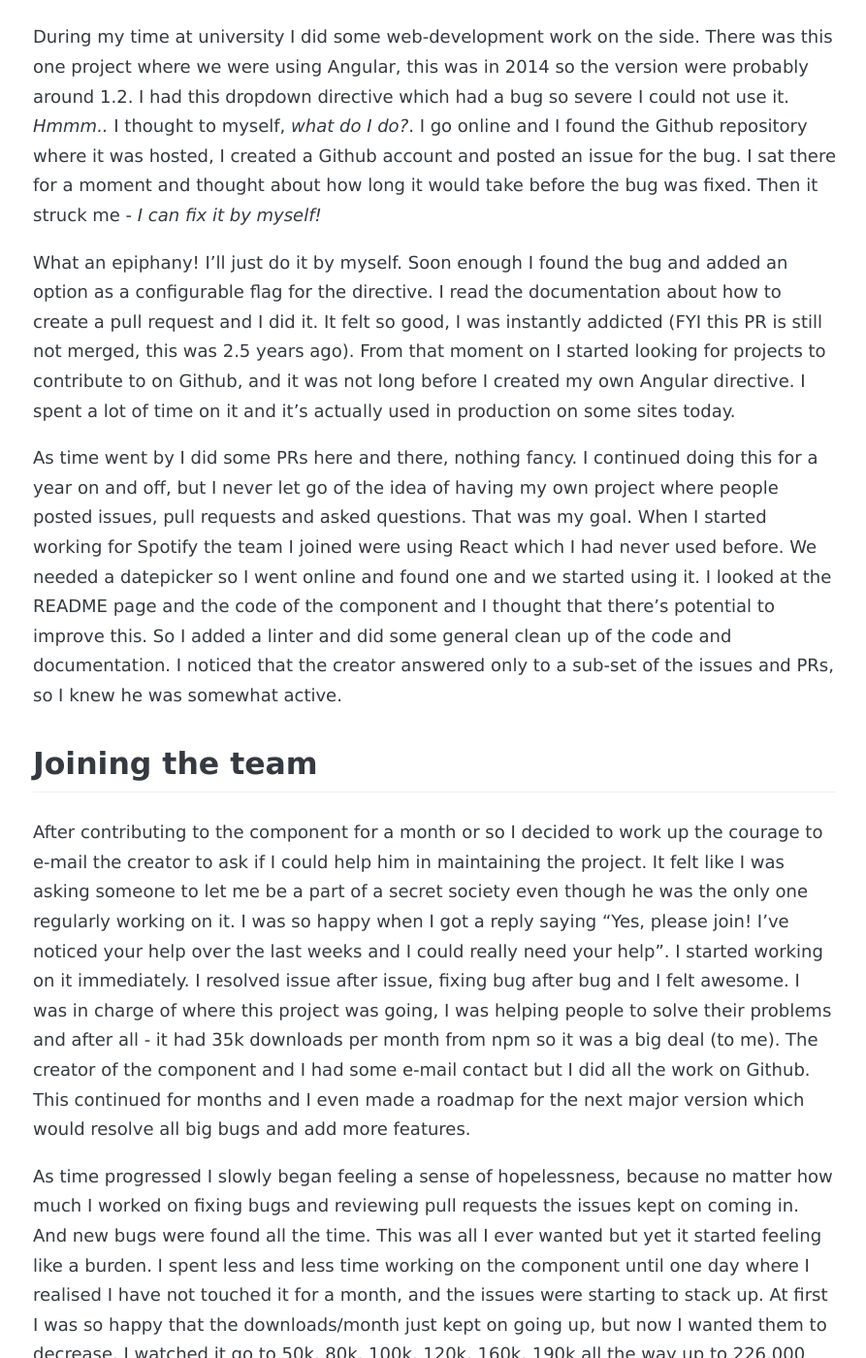
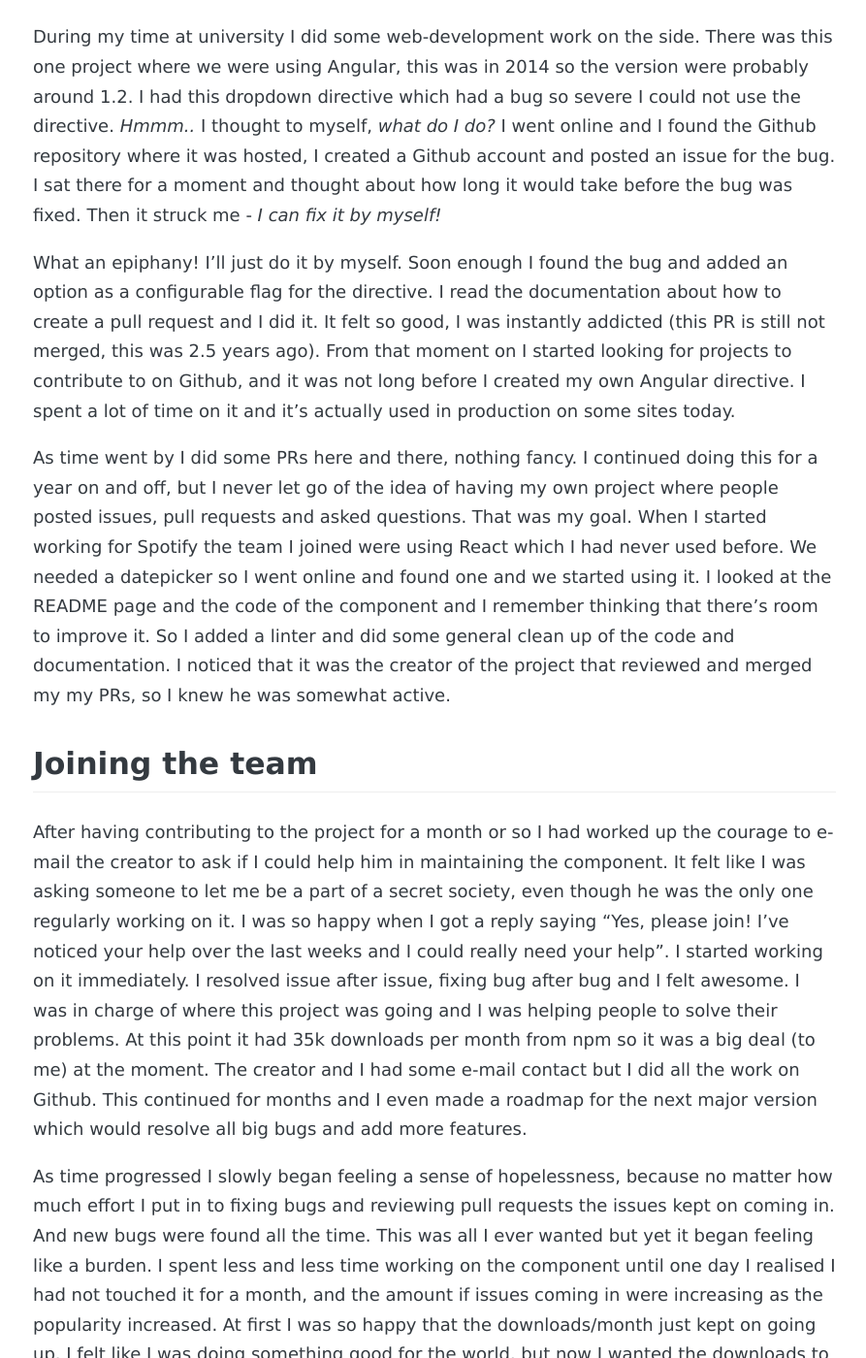
Before and after one commit to simeg/simeg.github.io, a Jekyll site: the page built from _posts/2017-07-24-new-post.md, in a window 1280 px wide and 1400 px high, scrolled down 296 px. Shown: the whole window at 97% size, without its empty margins (192-1085 px from the left). Built offline with Jekyll 4.4.1, drawn with Linux system fonts in a browser that asks for light colours; some web fonts are replaced; comment, search, counter and statistics services are not loaded; some of the changed text lies outside the part shown.

Commit message:
Fix formatting and spelling for latest post

```diff
--- a/_posts/2017-07-24-new-post.md
+++ b/_posts/2017-07-24-new-post.md
@@ -9,33 +9,36 @@
 ---
 
 ## Background
-During my time at university I did some web-development work on the side. There was this one project where we were using Angular, this was in 2014 so the version were probably around 1.2. I had this dropdown directive which had a bug so severe I could not use it. _Hmmm.._ I thought to myself, _what do I do?_. I go online and I found the Github repository where it was hosted, I created a Github account and posted an issue for the bug. I sat there for a moment and thought about how long it would take before the bug was fixed. Then it struck me - _I can fix it by myself!_
+During my time at university I did some web-development work on the side. There was this one project where we were using Angular, this was in 2014 so the version were probably around 1.2. I had this dropdown directive which had a bug so severe I could not use the directive. _Hmmm.._ I thought to myself, _what do I do?_ I went online and I found the Github repository where it was hosted, I created a Github account and posted an issue for the bug. I sat there for a moment and thought about how long it would take before the bug was fixed. Then it struck me - _I can fix it by myself!_
 
-What an epiphany! I'll just do it by myself. Soon enough I found the bug and added an option as a configurable flag for the directive. I read the documentation about how to create a pull request and I did it. It felt so good, I was instantly addicted (FYI this PR is still not merged, this was 2.5 years ago). From that moment on I started looking for projects to contribute to on Github, and it was not long before I created my own Angular directive. I spent a lot of time on it and it's actually used in production on some sites today.
+What an epiphany! I'll just do it by myself. Soon enough I found the bug and added an option as a configurable flag for the directive. I read the documentation about how to create a pull request and I did it. It felt so good, I was instantly addicted (this PR is still not merged, this was 2.5 years ago). From that moment on I started looking for projects to contribute to on Github, and it was not long before I created my own Angular directive. I spent a lot of time on it and it's actually used in production on some sites today.
 
-As time went by I did some PRs here and there, nothing fancy. I continued doing this for a year on and off, but I never let go of the idea of having my own project where people posted issues, pull requests and asked questions. That was my goal. When I started working for Spotify the team I joined were using React which I had never used before. We needed a datepicker so I went online and found one and we started using it. I looked at the README page and the code of the component and I thought that there's potential to improve this. So I added a linter and did some general clean up of the code and documentation. I noticed that the creator answered only to a sub-set of the issues and PRs, so I knew he was somewhat active.
+As time went by I did some PRs here and there, nothing fancy. I continued doing this for a year on and off, but I never let go of the idea of having my own project where people posted issues, pull requests and asked questions. That was my goal. When I started working for Spotify the team I joined were using React which I had never used before. We needed a datepicker so I went online and found one and we started using it. I looked at the README page and the code of the component and I remember thinking that there's room to improve it. So I added a linter and did some general clean up of the code and documentation. I noticed that it was the creator of the project that reviewed and merged my my PRs, so I knew he was somewhat active.
 
 ## Joining the team
-After contributing to the component for a month or so I decided to work up the courage to e-mail the creator to ask if I could help him in maintaining the project. It felt like I was asking someone to let me be a part of a secret society even though he was the only one regularly working on it. I was so happy when I got a reply saying "Yes, please join! I've noticed your help over the last weeks and I could really need your help". I started working on it immediately. I resolved issue after issue, fixing bug after bug and I felt awesome. I was in charge of where this project was going, I was helping people to solve their problems and after all - it had 35k downloads per month from npm so it was a big deal (to me). The creator of the component and I had some e-mail contact but I did all the work on Github. This continued for months and I even made a roadmap for the next major version which would resolve all big bugs and add more features.
+After having contributing to the project for a month or so I had worked up the courage to e-mail the creator to ask if I could help him in maintaining the component. It felt like I was asking someone to let me be a part of a secret society, even though he was the only one regularly working on it. I was so happy when I got a reply saying "Yes, please join! I've noticed your help over the last weeks and I could really need your help". I started working on it immediately. I resolved issue after issue, fixing bug after bug and I felt awesome. I was in charge of where this project was going and I was helping people to solve their problems. At this point it had 35k downloads per month from npm so it was a big deal (to me) at the moment. The creator and I had some e-mail contact but I did all the work on Github. This continued for months and I even made a roadmap for the next major version which would resolve all big bugs and add more features.
 
-As time progressed I slowly began feeling a sense of hopelessness, because no matter how much I worked on fixing bugs and reviewing pull requests the issues kept on coming in. And new bugs were found all the time. This was all I ever wanted but yet it started feeling like a burden. I spent less and less time working on the component until one day where I realised I have not touched it for a month, and the issues were starting to stack up. At first I was so happy that the downloads/month just kept on going up, but now I wanted them to decrease. I watched it go to 50k, 80k, 100k, 120k, 160k, 190k all the way up to 226.000 downloads per month. That's when I decided to remove the npm badge in the README showing how many downloads/month the project has. Since then it has decreased significantly.
+As time progressed I slowly began feeling a sense of hopelessness, because no matter how much effort I put in to fixing bugs and reviewing pull requests the issues kept on coming in. And new bugs were found all the time. This was all I ever wanted but yet it began feeling like a burden. I spent less and less time working on the component until one day I realised I had not touched it for a month, and the amount if issues coming in were increasing as the popularity increased. At first I was so happy that the downloads/month just kept on going up. I felt like I was doing something good for the world, but now I wanted the downloads to decrease. I watched it go to 50k, 100k, 150k, 170k, 190k, 210k all the way up to 226.000 downloads per month. That's when I decided to remove the npm badge in the README showing how many downloads/month the project had. Since then it has decreased significantly (star driven development* ftw, right?).
+
+_* When you decide on the usage of open-source software based on the amount of stars/downloads/forks the project has, instead of looking at the source code and your needs_
 
 ## Learnings
-I've now been the maintainer for this component for a year, and I have learned a lot. What exactly did I learn?
-- Open-sourcing is a lot of fun, but it can be exhausting if you lose your motivation. To me it's about working with other people, and I don't mean random people doing a single PR but rather having a team of people where you can bounce ideas off of each other and ask for help.
-- People are generally bad at reading documentation. I can't tell you how many duplicate questions I had to answer just because people were too lazy to go through the documentation.
-- As a follow-up to the previous point, people are generally lazy at reading anything. I spent a lot of time writing contribution guidelines and also a template to use for submitting issues and PRs. Most of the time people would just erase the entire template and just write down their issue sometimes making me ask questions I had in the template. Annoying.
-- People do not think like me when it comes to code. I have a clear vision about what is good code and what is not, which I apparently do not share with some parts of the world. There were a few PRs where I could see that the author had spent time making the code as nice as possible, those PRs I really appreciated.
-- People are terrible at writing sensible commit messages. This was probably what surprised me the most. In an open-source world on Github using Git we have a very limited space to communicate with our future selfs. We should use that space as wisely as possible and try to be as clear as we can when writing these messages. A commit subject like "_Fixed render bug_" without any commit body is a poor use of the space you have to work with. This apparently does not concern a lot of people. This sometimes resulted in me taking their code, pushing my own commit with a descriptive message and closing their PR (Yes, I think it's _that_ important).
+I've now been the maintainer for this project for a year, and I have learned a lot. What exactly have I learned?
+- Open-sourcing development is a lot of fun, but it can be exhausting if you lose your motivation. I keep motivation up by working with other people, and I don't mean random people doing a single PR but rather having a team of people where you can bounce ideas off of each other and ask for help.
+- People are bad at reading documentation. I can't tell you how many duplicate questions I've had to answer just because people are too lazy to go through the documentation.
+- People are lazy at reading anything. I spent a lot of time writing contribution guidelines and also a template to use for submitting issues and PRs. Most of the time people would just erase the entire template and just write down their issue sometimes making me ask questions I had in the template. Annoying.
+- People do not think like me when it comes to code. I have a clear vision about what is good code and what is not, which I apparently do not share with everyone contributing to this project. There are some PRs where it's obvious that the author have spent time making the code as nice as possible, those PRs are really appreciated.
+- People are terrible at writing sensible commit messages. This was probably what surprised me the most. In an open-source world on Github using Git we have a limited space to communicate with our future selfs. We should use that space wisely and by best effort try to be as clear as we can when writing these messages. A commit subject like "_Fixed render bug_" without any commit body is a poor use of the space you have to work with. This does not concern a lot of people, apparently. This sometimes results in me taking their code, pushing my own commit with a clear and descriptive message and closing their PR (Yes, I think it's _that_ important).
 - It's a very nice feeling to merge someone's pull request. I myself know how it feels to have your piece of code merged into the master branch of a repository and released out in the open, and doing this for other people is just great. It's a win-win-win situation where the author of the PR gets to have this warm and fuzzy feeling (and hopefully learned something along the way), I as the maintainer have an issue fixed/a feature added and the world gets to take part of this new and improved version of the component. I love it.
 - Don't always trust your tests. One evening I was fixing an issue and at the same time updating the `package.json` file. I updated the path of a script from being relative to being absolute. I ran all the tests and everything was green, so I deployed the version and went to bed. The following morning I come into work, I see that our build pipeline is broken and I realize it's _my change_ the following evening that caused it. At the same time issues for the component are being created from people all over the world saying their builds are failing. _I panic._ It took a while for me to realise it was the small configuration change that caused it to fail. Luckily I could fix and verify it from work. Phew.
 
-All in all I learned that people are awesome. Despite you not reading the documentation I spent hours on writing, I still love the fact that you take time out of your life to contribute to software that will be used by people you do not know. Thanks for that, if you're not doing it you should! And if you are doing it please continue.
+All in all I learned that people are awesome. Despite you not reading the documentation I spent hours on writing, I still love the fact that you take time out of your life to contribute to free software that will be used by people you do not know. Thanks for that, if you're not doing it you should! And if you are doing it please continue.
 
-## What's next
+## What's next?
 We're currently looking for a new member to join the team. This will hopefully spark a light in my motivation so we can finish the next major version, that is my preliminary next goal with this project.
 
 If you get the chance to maintain a project of any size I strongly recommend you to do it. It will take up as much time as you will let it, but it will be worth it, I promise.
 
 Thanks for reading,
+
 Simon
```
